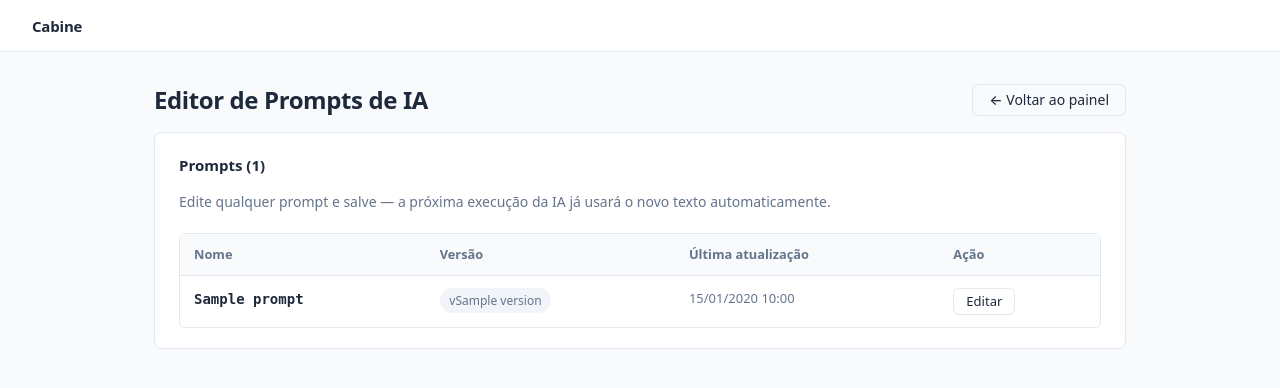
After one commit to gmak-hub/hiring_mvp, a FastAPI app: template templates/admin/prompts.html in a window 1280 px wide. The commit adds this page. Shown: the top 388 px of the page. Run offline with FastAPI, Linux system fonts and the light colour scheme; the template is opened without the code that fills it: most values are stand-ins (such as "Sample title", 1, 10 or a date in 2020); parts of the project's set-up code (start-up, migrations or seed data) failed here and were passed over.

Commit message:
add admin prompt editor with database storage and UI

```diff
--- a/main.py
+++ b/main.py
@@ -30,12 +30,248 @@ from auth import (
     require_superadmin,
     verify_password,
 )
-from models import Candidate, Company, Job, SessionLocal, User, create_tables, get_db
+from models import Candidate, Company, Job, Prompt, SessionLocal, User, create_tables, get_db
 
 SECRET_KEY = os.getenv("SESSION_SECRET_KEY", "hiring-eval-secret-key-change-in-production")
 
 
 # ── Startup ────────────────────────────────────────────────────────────────────
+
+def _load_prompt(db: Session, name: str) -> str | None:
+    """Return the prompt_text for the given name, or None if not found."""
+    p = db.query(Prompt).filter(Prompt.name == name).first()
+    return p.prompt_text if p else None
+
+
+# ── Prompt templates (stored in DB; variables use {name} placeholders) ─────────
+
+_PROMPT_GERAR_SCORECARD = """\
+Você é um especialista em People & Culture com foco em avaliação comportamental estruturada.
+Sua tarefa é criar um scorecard de entrevista para o cargo abaixo.
+
+Cargo: {nome_cargo}
+Descrição da Vaga:
+{descricao_vaga}
+
+━━━━━━━━━━━━━━━━━━━━━━━━━━━━━━━━
+PASSO 1 — ANALISE A VAGA ANTES DE GERAR OS CRITÉRIOS
+━━━━━━━━━━━━━━━━━━━━━━━━━━━━━━━━
+Antes de definir os critérios, reflita internamente:
+- Quais comportamentos são mais críticos para o sucesso neste cargo específico?
+- Quais dinâmicas interpessoais e de tomada de decisão mais diferenciam um profissional mediano de um excelente aqui?
+Use essa análise para escolher 5 critérios representativos deste cargo — não critérios genéricos que servem para qualquer vaga.
+
+━━━━━━━━━━━━━━━━━━━━━━━━━━━━━━━━
+O QUE É PROIBIDO
+━━━━━━━━━━━━━━━━━━━━━━━━━━━━━━━━
+✗ Hard skills técnicas (programação, linguagens, ferramentas, plataformas)
+✗ Conhecimento de softwares ou sistemas (Excel, Python, SQL, Salesforce, SAP, Power BI, etc.)
+✗ Certificações, diplomas ou requisitos de formação acadêmica
+✗ Idiomas ou fluência linguística
+✗ Qualquer habilidade adquirida em curso técnico, e não em interações humanas
+✗ Critérios redundantes ou parecidos entre si
+
+Se a vaga mencionar requisitos técnicos (ex: "deve conhecer Python", "fluência em inglês"),
+IGNORE-OS — são pré-requisitos de triagem e não fazem parte da avaliação comportamental.
+
+O QUE É OBRIGATÓRIO
+✓ Comportamentos observáveis em situações de trabalho
+✓ Soft skills: liderança, comunicação, resolução de conflitos, adaptabilidade, colaboração, etc.
+✓ Fit cultural, de valores e de mentalidade com o cargo
+✓ Dinâmicas interpessoais e forma de tomar decisões
+
+━━━━━━━━━━━━━━━━━━━━━━━━━━━━━━━━
+FILOSOFIA DAS RUBRICAS — LEIA COM ATENÇÃO
+━━━━━━━━━━━━━━━━━━━━━━━━━━━━━━━━
+As rubricas devem avaliar COMO o candidato pensa e responde — não se ele viveu exatamente uma situação específica.
+O candidato pode demonstrar a mesma competência com exemplos de contextos completamente diferentes.
+
+❌ ERRADO — exige experiência específica:
+"Liderou uma reorganização estratégica do time com múltiplos níveis de reporte."
+
+✅ CERTO — avalia qualidade da resposta:
+"Explica decisões considerando impactos de longo prazo e possíveis consequências não óbvias."
+
+Cada nível da rubrica deve descrever SINAIS OBSERVÁVEIS NA RESPOSTA DO CANDIDATO, como:
+- Clareza e lógica do raciocínio apresentado
+- Capacidade de estruturar o problema antes de explicar a solução
+- Qualidade e pertinência dos exemplos usados para sustentar o argumento
+- Profundidade da reflexão e consciência das implicações e trade-offs
+
+As descrições devem funcionar independentemente do setor, tamanho de empresa ou cargo anterior do candidato.
+
+━━━━━━━━━━━━━━━━━━━━━━━━━━━━━━━━
+REGRAS DE FORMATO
+━━━━━━━━━━━━━━━━━━━━━━━━━━━━━━━━
+1. Retorne EXATAMENTE 5 critérios — nem mais, nem menos.
+2. Cada critério deve medir uma DIMENSÃO COMPORTAMENTAL DIFERENTE (sem critérios parecidos ou redundantes).
+3. O nome de cada critério deve ser EXATAMENTE UMA PALAVRA em português (substantivo, inicial maiúscula — ex: "Liderança", "Execução").
+4. Os pesos devem ser números inteiros que somem EXATAMENTE 100.
+5. Cada descrição de nível deve ter NO MÁXIMO 200 caracteres.
+6. Os níveis devem mostrar PROGRESSÃO REAL de comportamento — não apenas variações de intensidade como "fraco / médio / forte".
+
+Escala da rubrica (cada nível descreve um sinal observável na resposta):
+1 = Resposta vaga, sem estrutura ou sem exemplos; não demonstra o comportamento
+2 = Demonstração superficial ou inconsistente; exemplos genéricos ou sem profundidade
+3 = Demonstra o comportamento com clareza em pelo menos um exemplo concreto e bem explicado
+4 = Demonstra com consistência, estrutura clara e reflexão sobre impactos, alternativas ou aprendizados
+5 = Raciocínio estruturado, exemplos pertinentes e consciência de implicações complexas ou de longo prazo
+
+EXEMPLO RUIM (PROIBIDO):
+Liderança/5: "Liderou equipe com múltiplos níveis de reporte e implementou OKRs."
+→ Exige experiência específica; candidato de empresa pequena será penalizado injustamente.
+
+EXEMPLO BOM:
+Liderança/5: "Explica como influenciou o grupo sem autoridade formal, descreve o raciocínio por trás das decisões e os impactos percebidos."
+→ Avalia o pensamento, não o histórico.
+
+Retorne APENAS JSON válido (sem markdown, sem explicação):
+{{
+  "criterios": [
+    {{
+      "nome": "UmaPalavra",
+      "peso": 20,
+      "rubrica": {{
+        "1": "Sinal observável na resposta — nível 1 (máx 200 caracteres)",
+        "2": "Sinal observável na resposta — nível 2 (máx 200 caracteres)",
+        "3": "Sinal observável na resposta — nível 3 (máx 200 caracteres)",
+        "4": "Sinal observável na resposta — nível 4 (máx 200 caracteres)",
+        "5": "Sinal observável na resposta — nível 5 (máx 200 caracteres)"
+      }}
+    }}
+  ]
+}}"""
+
+_PROMPT_REGENERAR_CRITERIO = """\
+Você é um especialista em People & Culture com foco em avaliação comportamental estruturada.
+Você está atualizando um scorecard de entrevista. Precisa gerar UM NOVO critério comportamental para substituir um existente.
+
+Cargo: {nome_cargo}
+Descrição da Vaga:
+{descricao_vaga}
+
+CRITÉRIO ANTERIOR A SER SUBSTITUÍDO: "{criterio_anterior}"
+IMPORTANTE: O novo critério deve ser DIFERENTE e NÃO PARECIDO com "{criterio_anterior}".
+Deve representar um conceito comportamental distinto — não o mesmo tema com outras palavras.
+
+Os outros 4 critérios já definidos no scorecard (NÃO repita nenhum destes nem o critério anterior):
+{outros_nomes}
+
+Gere EXATAMENTE 1 critério comportamental novo.
+
+REGRAS ABSOLUTAS:
+✗ PROIBIDO: hard skills técnicas, ferramentas, linguagens, certificações, idiomas
+✗ PROIBIDO: repetir ou reescrever "{criterio_anterior}" com sinônimos
+✓ OBRIGATÓRIO: comportamento observável, soft skill, fit cultural — diferente dos existentes
+
+FORMATO:
+- nome: UMA PALAVRA em português (substantivo, inicial maiúscula — ex: "Liderança", "Execução")
+- rubrica: 5 níveis descritivos e específicos para este cargo
+- Cada descrição de nível deve ter NO MÁXIMO {max_palavras} palavras
+
+Retorne APENAS JSON válido (sem markdown, sem explicação):
+{{
+  "nome": "UmaPalavra",
+  "rubrica": {{
+    "1": "Descrição observável específica nível 1",
+    "2": "Descrição observável específica nível 2",
+    "3": "Descrição observável específica nível 3",
+    "4": "Descrição observável específica nível 4",
+    "5": "Descrição observável específica nível 5"
+  }}
+}}"""
+
+_PROMPT_GERAR_RUBRICA = """\
+Você é um especialista em People & Culture com foco em avaliação comportamental estruturada.
+Gere a rubrica de avaliação para o critério comportamental abaixo, no contexto deste cargo.
+
+Cargo: {nome_cargo}
+Descrição da Vaga:
+{descricao_vaga}
+
+Critério a descrever: {nome_criterio}
+(Outros critérios do scorecard para contexto: {outros_str})
+
+REGRAS:
+- Descreva comportamentos observáveis e específicos para este cargo
+- Cada nível deve ser distinto e claro
+- Escala: 1=ausente, 2=fraco, 3=adequado, 4=forte, 5=excepcional
+- Cada descrição de nível deve ter NO MÁXIMO {max_palavras} palavras
+
+Retorne APENAS JSON válido (sem markdown, sem explicação):
+{{
+  "rubrica": {{
+    "1": "Descrição observável nível 1",
+    "2": "Descrição observável nível 2",
+    "3": "Descrição observável nível 3",
+    "4": "Descrição observável nível 4",
+    "5": "Descrição observável nível 5"
+  }}
+}}"""
+
+_PROMPT_AVALIAR_CANDIDATO = """\
+Você é um entrevistador especialista em avaliação estruturada de candidatos. Avalie o candidato abaixo com base no scorecard fornecido.
+
+Candidato: {nome_candidato}
+
+=== SCORECARD ===
+{texto_criterios}
+
+=== TRANSCRIÇÃO (com número de linhas) ===
+{numerada}
+
+━━━━━━━━━━━━━━━━━━━━━━━━━━━━━━━━
+INSTRUÇÕES — LEIA COM ATENÇÃO
+━━━━━━━━━━━━━━━━━━━━━━━━━━━━━━━━
+
+Para CADA critério do scorecard, siga este processo:
+
+PASSO 1 — Verifique se há evidência real na transcrição.
+Procure falas do candidato que demonstrem diretamente o comportamento avaliado naquele critério.
+
+SE houver evidência suficiente → avalie com nota 1–5 conforme a rubrica (use o objeto "com nota").
+SE NÃO houver evidência suficiente → NÃO atribua nota (use o objeto "sem evidência").
+
+REGRA CRÍTICA: Ausência de evidência NÃO significa desempenho ruim.
+Não invente contexto. Não assuma comportamentos não descritos na transcrição.
+Só cite linhas que realmente existem na transcrição.
+
+━━━━━━━━━━━━━━━━━━━━━━━━━━━━━━━━
+FORMATOS DOS OBJETOS DE AVALIAÇÃO
+━━━━━━━━━━━━━━━━━━━━━━━━━━━━━━━━
+
+Objeto COM nota (quando há evidência para avaliar):
+{{
+  "criterio": "NomeDoCriterio",
+  "nota": 3,
+  "peso": 20,
+  "contribuicao": 12.0,
+  "evidencias": ["[12] 'citação exata da linha 12'"],
+  "lacunas": "O que não foi demonstrado"
+}}
+
+Objeto SEM evidência (quando a transcrição não permite avaliar este critério):
+{{
+  "criterio": "NomeDoCriterio",
+  "peso": 20,
+  "sem_evidencia": true,
+  "motivo": "Explicação breve de por que a transcrição não permite avaliar este critério.",
+  "evidencia_esperada": "Que tipo de falas ou situações seriam necessárias para avaliar este critério."
+}}
+
+Regras adicionais para objetos COM nota:
+- nota: inteiro de 1 a 5, estritamente de acordo com a rubrica
+- contribuicao = (nota × peso) / 5
+- evidencias: CITAÇÕES DIRETAS com número de linha no formato "[LINHA] 'citação exata'"
+- lacunas: o que ficou ausente ou não foi demonstrado
+
+Retorne APENAS JSON válido (sem markdown, sem explicação):
+{{
+  "avaliacoes": [
+    {{ objeto com nota OU sem evidência para cada critério }}
+  ]
+}}"""
+
 
 def _seed_initial_data(db: Session) -> None:
     """Ensure Teste company exists, assign orphan jobs to it, and ensure a superadmin exists."""
@@ -72,6 +308,15 @@ def _seed_initial_data(db: Session) -> None:
         print("Altere a senha após o primeiro login!")
         print("=" * 60)
 
+    # Seed AI prompts (only insert if not already present — never overwrite edits)
+    for name, text in [
+        ("gerar_scorecard", _PROMPT_GERAR_SCORECARD),
+        ("regenerar_criterio_ia", _PROMPT_REGENERAR_CRITERIO),
+        ("gerar_rubrica_criterio", _PROMPT_GERAR_RUBRICA),
+        ("avaliar_candidato", _PROMPT_AVALIAR_CANDIDATO),
+    ]:
+        if not db.query(Prompt).filter(Prompt.name == name).first():
+            db.add(Prompt(name=name, prompt_text=text, version=1))
     db.commit()
 
 
@@ -603,7 +848,10 @@ def gerar_scorecard_rota(
     if not cargo:
         return RedirectResponse(url="/", status_code=303)
     try:
-        scorecard = ai_client.gerar_scorecard(cargo.name, cargo.description)
+        scorecard = ai_client.gerar_scorecard(
+            cargo.name, cargo.description,
+            prompt_template=_load_prompt(db, "gerar_scorecard"),
+        )
         cargo.scorecard = scorecard
         db.commit()
         return RedirectResponse(url=f"/cargos/{cargo_id}?msg=scorecard_gerado", status_code=303)
@@ -630,6 +878,7 @@ def regenerar_criterio_rota(
         novo = ai_client.regenerar_criterio_ia(
             cargo.scorecard, criterio_idx, cargo.name, cargo.description,
             criterio_anterior, max_palavras,
+            prompt_template=_load_prompt(db, "regenerar_criterio_ia"),
         )
         novo_scorecard = copy.deepcopy(cargo.scorecard)
         novo_scorecard["criterios"][criterio_idx] = novo
@@ -667,7 +916,8 @@ def editar_criterio_rota(
         outros = [c["nome"] for i, c in enumerate(criterios) if i != criterio_idx]
         max_palavras = ai_client._max_palavras_rubrica(cargo.scorecard)
         nova_rubrica = ai_client.gerar_rubrica_criterio(
-            novo_nome.strip(), cargo.name, cargo.description, outros, max_palavras
+            novo_nome.strip(), cargo.name, cargo.description, outros, max_palavras,
+            prompt_template=_load_prompt(db, "gerar_rubrica_criterio"),
         )
         novo_scorecard = copy.deepcopy(cargo.scorecard)
         novo_scorecard["criterios"][criterio_idx]["nome"] = novo_nome.strip()
@@ -792,7 +1042,10 @@ def criar_candidato(
     db.flush()
 
     try:
-        avaliacao = ai_client.avaliar_candidato(cargo.scorecard, candidato.name, transcript)
+        avaliacao = ai_client.avaliar_candidato(
+            cargo.scorecard, candidato.name, transcript,
+            prompt_template=_load_prompt(db, "avaliar_candidato"),
+        )
         candidato.evaluation = avaliacao
         candidato.final_score = avaliacao["nota_final"]
         db.commit()
@@ -867,7 +1120,10 @@ def criar_candidato_video(
     db.flush()
 
     try:
-        avaliacao = ai_client.avaliar_candidato(cargo.scorecard, candidato.name, transcript)
+        avaliacao = ai_client.avaliar_candidato(
+            cargo.scorecard, candidato.name, transcript,
+            prompt_template=_load_prompt(db, "avaliar_candidato"),
+        )
         candidato.evaluation = avaliacao
         candidato.final_score = avaliacao["nota_final"]
         db.commit()
@@ -1110,6 +1366,56 @@ def parar_impersonar(request: Request, actual_user: User = Depends(require_super
     return RedirectResponse(url="/admin", status_code=303)
 
 
+# ── Admin Prompts routes ────────────────────────────────────────────────────────
+
+@app.get("/admin/prompts", response_class=HTMLResponse)
+def listar_prompts(
+    request: Request,
+    actual_user: User = Depends(require_superadmin),
+    db: Session = Depends(get_db),
+):
+    prompts = db.query(Prompt).order_by(Prompt.name).all()
+    return templates.TemplateResponse(
+        "admin/prompts.html",
+        ctx(request, actual_user, prompts=prompts),
+    )
+
+
+@app.get("/admin/prompts/{prompt_name}/editar", response_class=HTMLResponse)
+def editar_prompt_form(
+    request: Request,
+    prompt_name: str,
+    actual_user: User = Depends(require_superadmin),
+    db: Session = Depends(get_db),
+):
+    prompt = db.query(Prompt).filter(Prompt.name == prompt_name).first()
+    if not prompt:
+        return RedirectResponse(url="/admin/prompts", status_code=303)
+    flash_saved = request.session.pop("flash_prompt_saved", None)
+    return templates.TemplateResponse(
+        "admin/prompt_editar.html",
+        ctx(request, actual_user, prompt=prompt, flash_saved=flash_saved),
+    )
+
+
+@app.post("/admin/prompts/{prompt_name}/editar")
+def salvar_prompt(
+    request: Request,
+    prompt_name: str,
+    prompt_text: str = Form(...),
+    actual_user: User = Depends(require_superadmin),
+    db: Session = Depends(get_db),
+):
+    prompt = db.query(Prompt).filter(Prompt.name == prompt_name).first()
+    if prompt and prompt_text.strip():
+        prompt.prompt_text = prompt_text.strip()
+        prompt.version += 1
+        prompt.updated_at = datetime.utcnow()
+        db.commit()
+    request.session["flash_prompt_saved"] = True
+    return RedirectResponse(url=f"/admin/prompts/{prompt_name}/editar", status_code=303)
+
+
 # ── Company Admin routes ───────────────────────────────────────────────────────
 
 @app.get("/empresa/usuarios", response_class=HTMLResponse)
--- a/templates/admin/dashboard.html
+++ b/templates/admin/dashboard.html
@@ -4,6 +4,7 @@
 {% block content %}
 <div class="page-header">
   <h1>Painel Super Admin</h1>
+  <a href="/admin/prompts" class="btn btn-ghost">Prompts de IA</a>
 </div>
 
 {% if flash_reset %}
--- /dev/null
+++ b/templates/admin/prompts.html
@@ -0,0 +1,49 @@
+{% extends "base.html" %}
+{% block title %}Editor de Prompts — Cabine{% endblock %}
+
+{% block content %}
+<div class="page-header">
+  <h1>Editor de Prompts de IA</h1>
+  <a href="/admin" class="btn btn-ghost">← Voltar ao painel</a>
+</div>
+
+<div class="section">
+  <div class="section-header">
+    <span class="section-title">Prompts ({{ prompts | length }})</span>
+  </div>
+  <p style="font-size:0.875rem; color:var(--text-muted); margin-bottom:1.25rem;">
+    Edite qualquer prompt e salve — a próxima execução da IA já usará o novo texto automaticamente.
+  </p>
+
+  {% if prompts %}
+  <div class="table-container">
+    <table>
+      <thead>
+        <tr>
+          <th>Nome</th>
+          <th>Versão</th>
+          <th>Última atualização</th>
+          <th>Ação</th>
+        </tr>
+      </thead>
+      <tbody>
+        {% for p in prompts %}
+        <tr>
+          <td style="font-weight:600; font-family:monospace; font-size:0.875rem;">{{ p.name }}</td>
+          <td><span class="badge badge-gray">v{{ p.version }}</span></td>
+          <td class="text-muted" style="font-size:0.8125rem;">
+            {{ p.updated_at.strftime('%d/%m/%Y %H:%M') if p.updated_at else '—' }}
+          </td>
+          <td>
+            <a href="/admin/prompts/{{ p.name }}/editar" class="btn btn-sm btn-ghost">Editar</a>
+          </td>
+        </tr>
+        {% endfor %}
+      </tbody>
+    </table>
+  </div>
+  {% else %}
+    <p class="text-muted" style="font-size:0.875rem; padding:0.5rem 0;">Nenhum prompt encontrado.</p>
+  {% endif %}
+</div>
+{% endblock %}
```
Also changed, not shown: ai_client.py (+50 -7 lines), models.py (+10 -0 lines), templates/admin/prompt_editar.html (added, +71 -0 lines).
